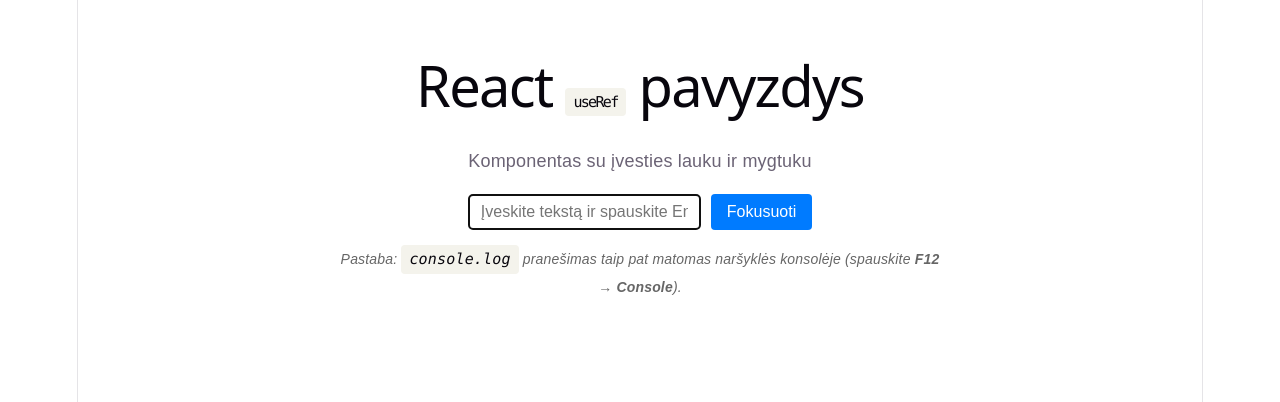
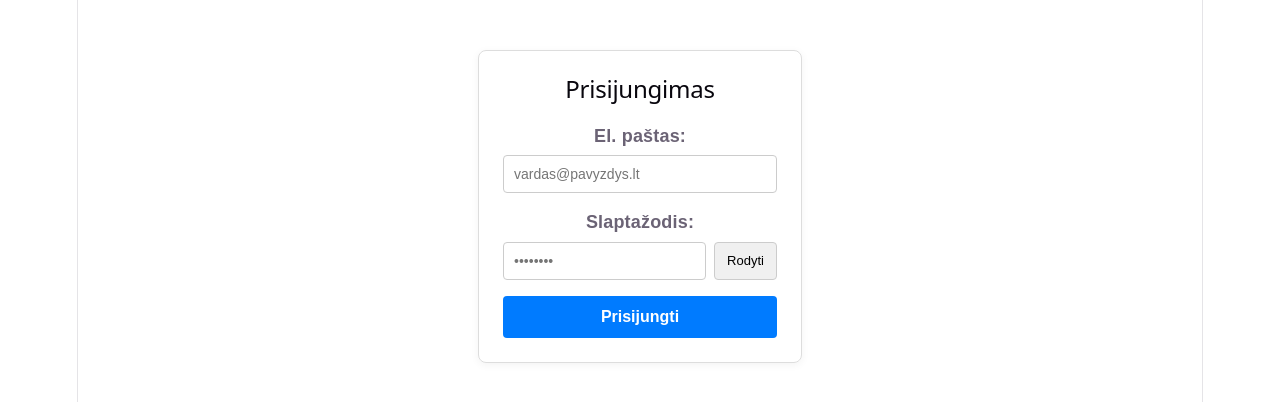
Before and after one commit to PI24SN-kestutis/React_JS, a React (Vite) app: page / in a window 1280 px wide. Shown: the top 402 px of the page. Built offline with nearby package versions, Linux system fonts and the light colour scheme.

Commit message:
feat: sukurta kontroliuojama prisijungimo forma su validacija ir slaptažodžio rodymu

```diff
--- a/src/App.jsx
+++ b/src/App.jsx
@@ -1,73 +1,167 @@
-import { useEffect, useRef, useState } from 'react';
+import { useState } from 'react';
 
 function App() {
-  // 2. Sukurkite ref: useRef(null) ir priskirkite atributą ref
-  const inputRef = useRef(null);
+  // 1. Kontroliuojami laukai (email ir password)
+  const [email, setEmail] = useState('');
+  const [password, setPassword] = useState('');
 
-  // Būsena ekrane atvaizduoti paspausto Enter tekstą (kad matytųsi ne tik konsolėje)
-  const [submittedValue, setSubmittedValue] = useState('');
+  // 3. Klaidos pranešimo būsena
+  const [error, setError] = useState('');
 
-  // useEffect: sufokusuokite lauką, kai komponentas atsiranda ekrane
-  useEffect(() => {
-    inputRef.current.focus();
-  }, []);
+  // 4. Sėkmingo prisijungimo būsena
+  const [isLoggedIn, setIsLoggedIn] = useState(false);
 
-  // 3. Mygtuko paspaudimo funkcija: inputRef.current.focus()
-  const handleFocus = () => {
-    inputRef.current.focus();
+  // 5. Slaptažodžio rodymo / slėpimo būsena
+  const [showPassword, setShowPassword] = useState(false);
+
+  // 2. onSubmit apdorojimas su event.preventDefault()
+  const handleSubmit = (e) => {
+    e.preventDefault();
+
+    // 3. Tuščias laukas → klaidos pranešimas
+    if (!email.trim() || !password.trim()) {
+      setError('Visi laukai yra privalomi!');
+      return;
+    }
+
+    // Sėkmė: išvaloma klaida ir pažymima, kad prisijungta
+    setError('');
+    setIsLoggedIn(true);
   };
 
-  // onKeyDown: paspaudus Enter - console.log(turinys)
-  const handleKeyDown = (e) => {
-    if (e.key === 'Enter') {
-      const text = inputRef.current.value;
-      console.log('Įvesties lauko turinys:', text);
-      setSubmittedValue(text);
-    }
+  // Atsijungimo funkcija patogiam testavimui
+  const handleLogout = () => {
+    setIsLoggedIn(false);
+    setEmail('');
+    setPassword('');
+    setError('');
+    setShowPassword(false);
   };
 
   return (
-    <div style={{ maxWidth: '600px', margin: '40px auto', fontFamily: 'Arial, sans-serif', textAlign: 'center' }}>
-      <h1>React <code>useRef</code> pavyzdys</h1>
-      <p>Komponentas su įvesties lauku ir mygtuku</p>
-
-      <div style={{ display: 'flex', gap: '10px', justifyContent: 'center', marginTop: '20px' }}>
-        {/* 1. Įvesties laukas su ref ir onKeyDown apdorojimu */}
-        <input
-          ref={inputRef}
-          type="text"
-          placeholder="Įveskite tekstą ir spauskite Enter..."
-          onKeyDown={handleKeyDown}
-          style={{ padding: '8px 12px', fontSize: '16px', borderRadius: '4px', border: '1px solid #ccc' }}
-        />
-
-        {/* 1. Mygtukas ir 3. onClick: inputRef.current.focus() */}
+    <div style={{ maxWidth: '400px', margin: '50px auto', fontFamily: 'Arial, sans-serif' }}>
+      {/* 4. Sąlyginis atvaizdavimas: sėkmės atveju rodomas pasveikinimas, forma paslėpta */}
+      {isLoggedIn ? (
+        <div style={{ padding: '24px', backgroundColor: '#e9f7ef', borderRadius: '8px', textAlign: 'center' }}>
+          <h2 style={{ color: '#27ae60', margin: '0 0 16px' }}>Sveiki, {email}!</h2>
+          <p style={{ color: '#555', marginBottom: '20px' }}>Sėkmingai prisijungėte prie sistemos.</p>
           <button
-          onClick={handleFocus}
+            onClick={handleLogout}
             style={{
-            padding: '8px 16px',
-            fontSize: '16px',
+              padding: '10px 20px',
+              backgroundColor: '#6c757d',
+              color: '#fff',
+              border: 'none',
               borderRadius: '4px',
-            border: 'none',
-            backgroundColor: '#007bff',
-            color: '#fff',
               cursor: 'pointer'
             }}
           >
-          Fokusuoti
+            Atsijungti
           </button>
         </div>
+      ) : (
+        <form
+          onSubmit={handleSubmit}
+          style={{
+            padding: '24px',
+            border: '1px solid #ddd',
+            borderRadius: '8px',
+            boxShadow: '0 2px 8px rgba(0,0,0,0.05)'
+          }}
+        >
+          <h2 style={{ textAlign: 'center', marginBottom: '20px' }}>Prisijungimas</h2>
 
-      {/* Papildomas vizualus atvaizdavimas ekrane */}
-      {submittedValue && (
-        <div style={{ marginTop: '20px', padding: '10px', backgroundColor: '#e9f7ef', borderRadius: '4px' }}>
-          <strong>Paskutinis išsiųstas turinys:</strong> {submittedValue}
+          {/* 3. Sąlyginis klaidos pranešimas */}
+          {error && (
+            <div
+              style={{
+                padding: '10px',
+                marginBottom: '16px',
+                backgroundColor: '#fde8e8',
+                color: '#c81e1e',
+                borderRadius: '4px',
+                fontSize: '14px'
+              }}
+            >
+              {error}
             </div>
           )}
 
-      <p style={{ marginTop: '15px', color: '#666', fontSize: '14px' }}>
-        <em>Pastaba: <code>console.log</code> pranešimas taip pat matomas naršyklės konsolėje (spauskite <strong>F12</strong> &rarr; <strong>Console</strong>).</em>
-      </p>
+          {/* 1. Kontroliuojamas email laukas */}
+          <div style={{ marginBottom: '16px' }}>
+            <label style={{ display: 'block', marginBottom: '6px', fontWeight: 'bold' }}>El. paštas:</label>
+            <input
+              type="email"
+              value={email}
+              onChange={(e) => setEmail(e.target.value)}
+              placeholder="vardas@pavyzdys.lt"
+              style={{
+                width: '100%',
+                padding: '10px',
+                boxSizing: 'border-box',
+                borderRadius: '4px',
+                border: '1px solid #ccc',
+                fontSize: '14px'
+              }}
+            />
+          </div>
+
+          {/* 1. Kontroliuojamas password laukas ir 5. type perjungimas */}
+          <div style={{ marginBottom: '16px' }}>
+            <label style={{ display: 'block', marginBottom: '6px', fontWeight: 'bold' }}>Slaptažodis:</label>
+            <div style={{ display: 'flex', gap: '8px' }}>
+              <input
+                type={showPassword ? 'text' : 'password'}
+                value={password}
+                onChange={(e) => setPassword(e.target.value)}
+                placeholder="••••••••"
+                style={{
+                  flex: 1,
+                  padding: '10px',
+                  boxSizing: 'border-box',
+                  borderRadius: '4px',
+                  border: '1px solid #ccc',
+                  fontSize: '14px'
+                }}
+              />
+              {/* 5. Mygtukas „Rodyti slaptažodį“ keičia type: password <-> text */}
+              <button
+                type="button"
+                onClick={() => setShowPassword((prev) => !prev)}
+                style={{
+                  padding: '10px 12px',
+                  backgroundColor: '#f0f0f0',
+                  border: '1px solid #ccc',
+                  borderRadius: '4px',
+                  cursor: 'pointer',
+                  fontSize: '13px',
+                  whiteSpace: 'nowrap'
+                }}
+              >
+                {showPassword ? 'Slėpti' : 'Rodyti'}
+              </button>
+            </div>
+          </div>
+
+          {/* Formos pateikimo mygtukas */}
+          <button
+            type="submit"
+            style={{
+              width: '100%',
+              padding: '12px',
+              backgroundColor: '#007bff',
+              color: '#fff',
+              border: 'none',
+              borderRadius: '4px',
+              fontSize: '16px',
+              cursor: 'pointer',
+              fontWeight: 'bold'
+            }}
+          >
+            Prisijungti
+          </button>
+        </form>
+      )}
     </div>
   );
 }
```
Lines whose indentation alone changed are shown as unchanged.
